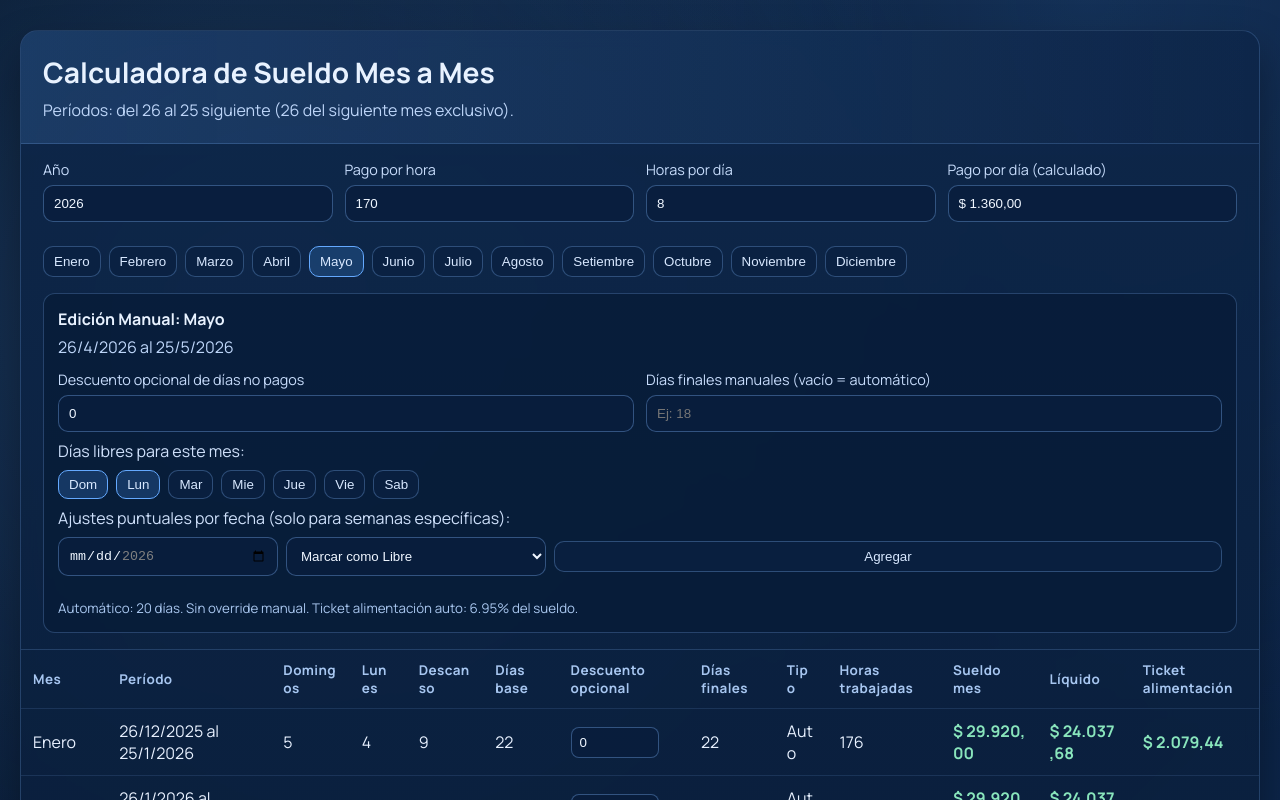
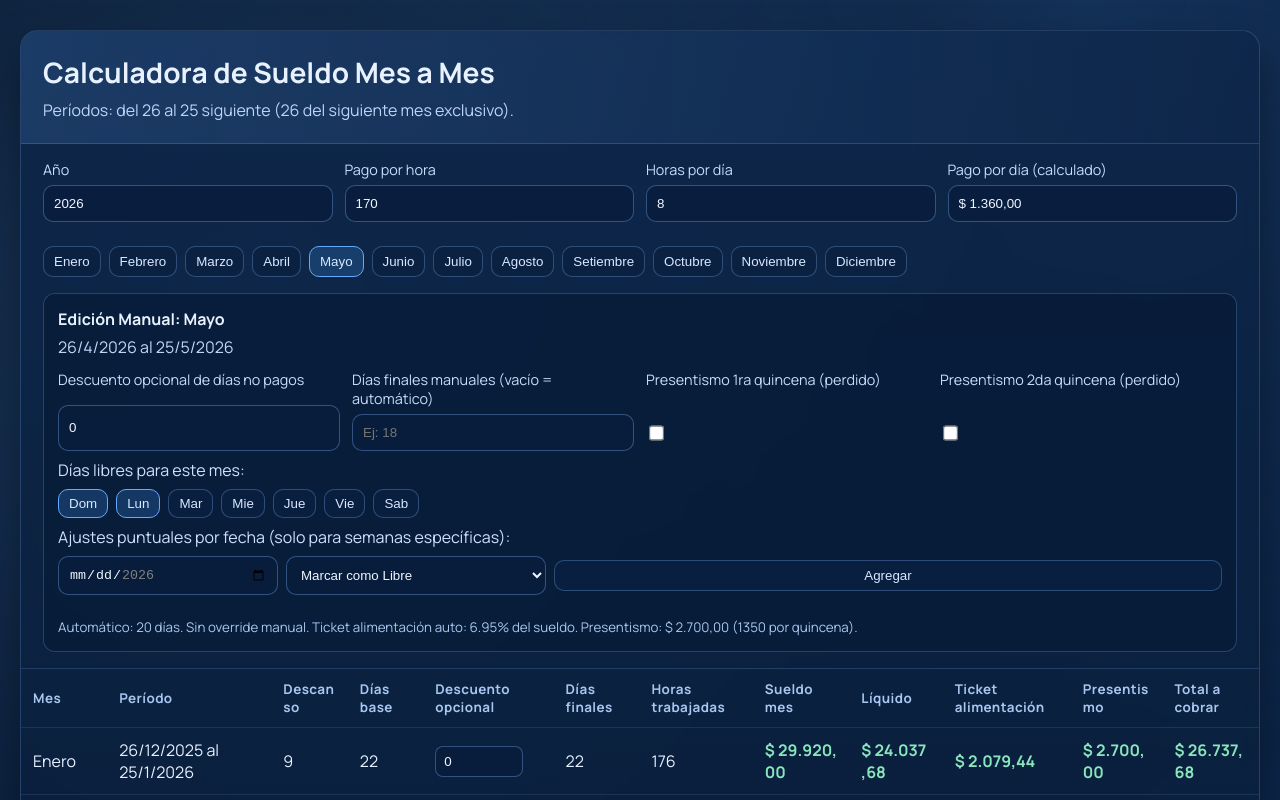
Before and after one commit to gFabri/Sueldos, a React (Vite) app: page / in a window 1280 px wide. Shown: the top 800 px of the page. Built offline with nearby package versions, Linux system fonts and the light colour scheme.

Commit message:
Add presentismo tracking for monthly calculations in App component, including UI checkboxes for first and second quincena. Update total calculations to reflect presentismo impact.

```diff
--- a/src/App.css
+++ b/src/App.css
@@ -64,6 +64,13 @@ select {
 input:focus,
 select:focus {
   border-color: #64a9ff;
+}
+
+input[type='checkbox'] {
+  width: auto;
+  padding: 0;
+  transform: scale(1.15);
+  justify-self: start;
 }
 
 .table-wrap {
--- a/src/App.jsx
+++ b/src/App.jsx
@@ -9,6 +9,7 @@ const FONASA_RATE = 0.045
 const FRL_RATE = 0.001
 const FLORERIA_MVD = 18
 const FOOD_TICKET_RATE = 0.0695
+const PRESENTISMO_PER_HALF = 1350
 const DAY_LABELS = ['Dom', 'Lun', 'Mar', 'Mie', 'Jue', 'Vie', 'Sab']
 
 function formatMoney(value) {
@@ -75,6 +76,8 @@ function App() {
   )
   const [monthlyForcedRestDates, setMonthlyForcedRestDates] = useState(Array.from({ length: 12 }, () => []))
   const [monthlyForcedWorkDates, setMonthlyForcedWorkDates] = useState(Array.from({ length: 12 }, () => []))
+  const [monthlyPresentismoLostQ1, setMonthlyPresentismoLostQ1] = useState(Array(12).fill(false))
+  const [monthlyPresentismoLostQ2, setMonthlyPresentismoLostQ2] = useState(Array(12).fill(false))
   const [newSpecialDate, setNewSpecialDate] = useState('')
   const [newSpecialType, setNewSpecialType] = useState('rest')
 
@@ -111,6 +114,10 @@ function App() {
       const taxes = monthSalary * (JUBILACION_RATE + FONASA_RATE + FRL_RATE)
       const liquidSalary = Math.max(0, monthSalary - taxes - FLORERIA_MVD)
       const foodTicket = monthSalary * FOOD_TICKET_RATE
+      const presentismo =
+        (monthlyPresentismoLostQ1[monthIndex] ? 0 : PRESENTISMO_PER_HALF) +
+        (monthlyPresentismoLostQ2[monthIndex] ? 0 : PRESENTISMO_PER_HALF)
+      const totalToCollect = liquidSalary + presentismo
 
       return {
         key: `${year}-${monthIndex}`,
@@ -130,6 +137,8 @@ function App() {
         monthSalary,
         liquidSalary,
         foodTicket,
+        presentismo,
+        totalToCollect,
         forcedRestDates: monthlyForcedRestDates[monthIndex],
         forcedWorkDates: monthlyForcedWorkDates[monthIndex],
       }
@@ -142,6 +151,8 @@ function App() {
     monthlyRestDays,
     monthlyForcedRestDates,
     monthlyForcedWorkDates,
+    monthlyPresentismoLostQ1,
+    monthlyPresentismoLostQ2,
     hoursPerDay,
   ])
 
@@ -205,6 +216,22 @@ function App() {
     } else {
       setMonthlyForcedWorkDates((prev) => prev.map((dates, idx) => (idx === activeMonth ? dates.filter((d) => d !== date) : dates)))
     }
+  }
+
+  const togglePresentismoQ1 = (monthIndex) => {
+    setMonthlyPresentismoLostQ1((prev) => {
+      const next = [...prev]
+      next[monthIndex] = !next[monthIndex]
+      return next
+    })
+  }
+
+  const togglePresentismoQ2 = (monthIndex) => {
+    setMonthlyPresentismoLostQ2((prev) => {
+      const next = [...prev]
+      next[monthIndex] = !next[monthIndex]
+      return next
+    })
   }
 
   const activePeriod = periods[activeMonth]
@@ -307,6 +334,24 @@ function App() {
                 placeholder="Ej: 18"
               />
             </label>
+
+            <label>
+              Presentismo 1ra quincena (perdido)
+              <input
+                type="checkbox"
+                checked={monthlyPresentismoLostQ1[activeMonth]}
+                onChange={() => togglePresentismoQ1(activeMonth)}
+              />
+            </label>
+
+            <label>
+              Presentismo 2da quincena (perdido)
+              <input
+                type="checkbox"
+                checked={monthlyPresentismoLostQ2[activeMonth]}
+                onChange={() => togglePresentismoQ2(activeMonth)}
+              />
+            </label>
           </div>
           <div className="rest-days-picker">
             <span>Días libres para este mes:</span>
@@ -360,6 +405,7 @@ function App() {
               ? ` Manual aplicado: ${activePeriod.finalWorkDays} días.`
               : ' Sin override manual.'}
             {` Ticket alimentación auto: ${(FOOD_TICKET_RATE * 100).toFixed(2)}% del sueldo.`}
+            {` Presentismo: ${formatMoney(activePeriod.presentismo)} (1350 por quincena).`}
           </small>
         </section>
 
@@ -369,17 +415,16 @@ function App() {
               <tr>
                 <th>Mes</th>
                 <th>Período</th>
-                <th>Domingos</th>
-                <th>Lunes</th>
                 <th>Descanso</th>
                 <th>Días base</th>
                 <th>Descuento opcional</th>
                 <th>Días finales</th>
-                <th>Tipo</th>
                 <th>Horas trabajadas</th>
                 <th>Sueldo mes</th>
                 <th>Líquido</th>
                 <th>Ticket alimentación</th>
+                <th>Presentismo</th>
+                <th>Total a cobrar</th>
               </tr>
             </thead>
             <tbody>
@@ -387,8 +432,6 @@ function App() {
                 <tr key={period.key}>
                   <td className="capitalize">{period.label}</td>
                   <td>{period.periodText}</td>
-                  <td>{period.sundays}</td>
-                  <td>{period.mondays}</td>
                   <td>{period.restDays}</td>
                   <td>{period.baseWorkDays}</td>
                   <td>
@@ -402,11 +445,12 @@ function App() {
                     />
                   </td>
                   <td>{period.finalWorkDays}</td>
-                  <td>{period.hasManualFinalDays ? 'Manual' : 'Auto'}</td>
                   <td>{period.workedHours}</td>
                   <td className="salary">{formatMoney(period.monthSalary)}</td>
                   <td className="salary">{formatMoney(period.liquidSalary)}</td>
                   <td className="salary">{formatMoney(period.foodTicket)}</td>
+                  <td className="salary">{formatMoney(period.presentismo)}</td>
+                  <td className="salary">{formatMoney(period.totalToCollect)}</td>
                 </tr>
               ))}
             </tbody>
```
